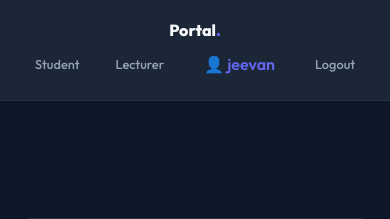
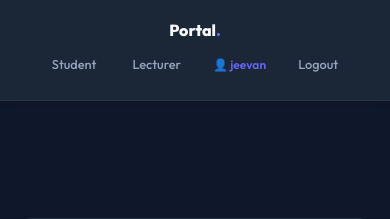
Before and after one commit to gudurujeevankumar/Django-CRUD-Portal, a Django app: page /lecturer/lform/ in a window 390 px wide. Shown: the top 219 px of the page. Run offline with Django 4.2, Linux system fonts and the light colour scheme; a user stored in the database is signed in.

Commit message:
fix: correct navbar alignment and responsiveness
- Add flexbox properties to #nav-a container for proper horizontal alignment
- Align nav items (Student, Lecturer, Username, Logout) in a row
- Add flex-wrap for proper wrapping on tablets and mobile
- Improve responsive design for screens below 768px
- Add white-space: nowrap to prevent text breaking
- Ensure navbar doesn't stack vertically on smaller screens
- Maintain consistent spacing and alignment across all devices

```diff
--- a/static/css/style.css
+++ b/static/css/style.css
@@ -71,6 +71,13 @@ nav {
     color: var(--accent-purple);
 }
 
+#nav-a {
+    display: flex;
+    align-items: center;
+    gap: 0.5rem;
+    flex-wrap: nowrap;
+}
+
 #nav-a a {
     font-weight: 500;
     color: var(--text-muted);
@@ -78,6 +85,7 @@ nav {
     margin-left: 2rem;
     transition: var(--transition);
     position: relative;
+    white-space: nowrap;
 }
 
 #nav-a a::after {
@@ -495,6 +503,7 @@ footer {
     nav {
         height: auto;
         padding: 0.75rem 1rem;
+        flex-wrap: wrap;
     }
 
     #logo-text a {
@@ -504,11 +513,19 @@ footer {
     #nav-a {
         display: flex;
         gap: 1rem;
+        flex-wrap: wrap;
+        align-items: center;
+        justify-content: center;
     }
 
     #nav-a a {
         margin-left: 0;
         font-size: 0.9rem;
+        white-space: nowrap;
+    }
+
+    .user-info {
+        white-space: nowrap;
     }
 
     h1 {
@@ -584,8 +601,9 @@ footer {
 @media (max-width: 480px) {
     nav {
         height: auto;
-        flex-direction: column;
+        flex-direction: row;
         gap: 0.5rem;
+        flex-wrap: wrap;
     }
 
     #logo-text a {
@@ -594,15 +612,22 @@ footer {
 
     #nav-a {
         display: flex;
-        gap: 0.75rem;
+        gap: 0.5rem;
         width: 100%;
         justify-content: center;
+        flex-wrap: wrap;
+        align-items: center;
     }
 
     #nav-a a {
-        font-size: 0.8rem;
-        padding: 0.5rem 0.75rem;
+        font-size: 0.75rem;
+        padding: 0.4rem 0.5rem;
         margin-left: 0;
+    }
+
+    .user-info {
+        font-size: 0.75rem;
+        padding: 0 0.5rem;
     }
 
     h1 {
```
